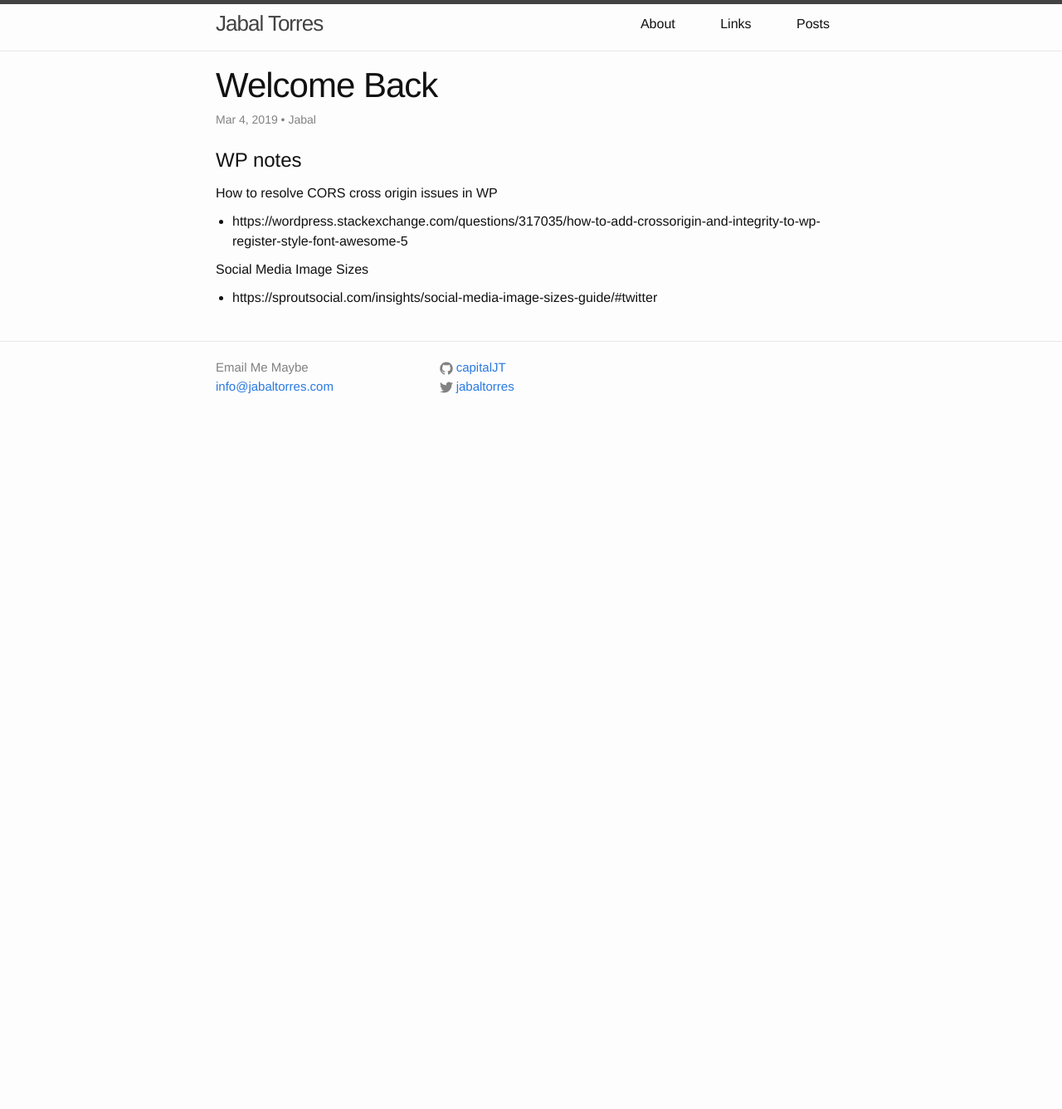
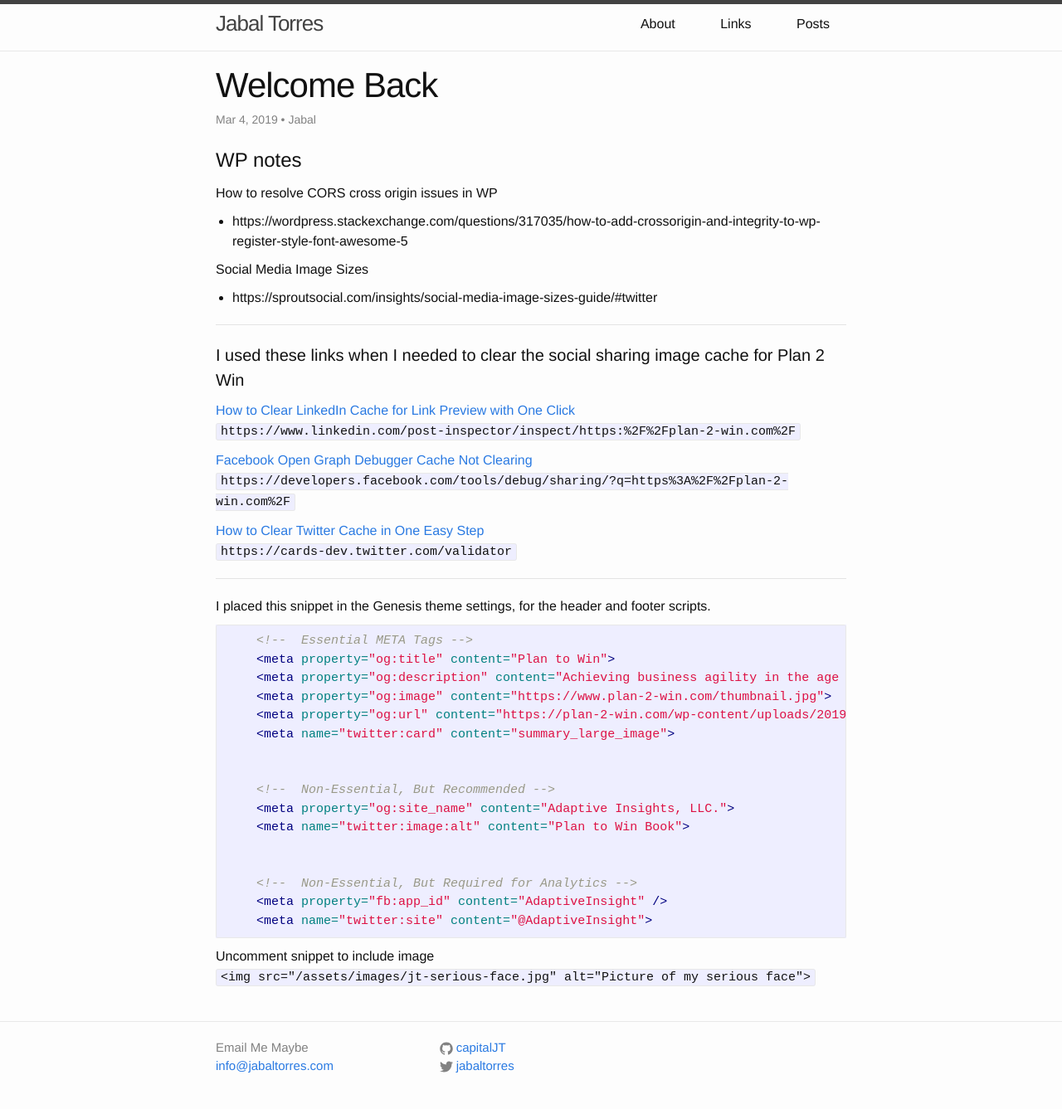
Before and after one commit to capitalJT/capitaljt.github.io, a Jekyll site: the page built from _posts/2019-03-04-welcome-back.md, in a window 1280 px wide. Shown: the whole page at 83% size. Built offline with Jekyll 4.4.1, drawn with Linux system fonts in a browser that asks for light colours; nearby versions of some CDN libraries; a style sheet for code colours, icons or effects is not loaded; before the commit the page ends 900 px from its top, so only the background shows below that.

Commit message:
updated changed files

`````diff
--- a/Gemfile
+++ b/Gemfile
@@ -6,6 +6,7 @@ ruby RUBY_VERSION
 # file and run `bundle install`. Run Jekyll with `bundle exec`, like so:
 #
 #     bundle exec jekyll serve
+#     bundle exec jekyll serve --incremental
 #
 # This will help ensure the proper Jekyll version is running.
 # Happy Jekylling!
--- a/_config.yml
+++ b/_config.yml
@@ -20,7 +20,7 @@ markdown: kramdown
 permalink: /:title
 #future: true
 theme: minima
-gems:
+plugins:
   - jekyll-feed
 exclude:
   - Gemfile
--- a/_posts/2019-03-04-welcome-back.md
+++ b/_posts/2019-03-04-welcome-back.md
@@ -14,3 +14,43 @@ How to resolve CORS cross origin issues in WP
 
 Social Media Image Sizes
 - https://sproutsocial.com/insights/social-media-image-sizes-guide/#twitter
+
+----
+
+
+#### I used these links when I needed to clear the social sharing image cache for Plan 2 Win
+
+[How to Clear LinkedIn Cache for Link Preview with One Click](https://woorkup.com/linkedin-cache/)
+`https://www.linkedin.com/post-inspector/inspect/https:%2F%2Fplan-2-win.com%2F`
+
+[Facebook Open Graph Debugger Cache Not Clearing](https://woorkup.com/facebook-open-graph-debugger-cache-clearing/)
+`https://developers.facebook.com/tools/debug/sharing/?q=https%3A%2F%2Fplan-2-win.com%2F`
+
+[How to Clear Twitter Cache in One Easy Step](https://woorkup.com/how-to-clear-twitter-cache/)
+`https://cards-dev.twitter.com/validator`
+
+----
+
+I placed this snippet in the Genesis theme settings, for the header and footer scripts.
+
+````html
+    <!--  Essential META Tags -->
+    <meta property="og:title" content="Plan to Win">
+    <meta property="og:description" content="Achieving business agility in the age of urgency.">
+    <meta property="og:image" content="https://www.plan-2-win.com/thumbnail.jpg">
+    <meta property="og:url" content="https://plan-2-win.com/wp-content/uploads/2019/03/plan-to-win-facebook.jpg">
+    <meta name="twitter:card" content="summary_large_image">
+
+
+    <!--  Non-Essential, But Recommended -->
+    <meta property="og:site_name" content="Adaptive Insights, LLC.">
+    <meta name="twitter:image:alt" content="Plan to Win Book">
+
+
+    <!--  Non-Essential, But Required for Analytics -->
+    <meta property="fb:app_id" content="AdaptiveInsight" />
+    <meta name="twitter:site" content="@AdaptiveInsight">
+````
+
+Uncomment snippet to include image
+`<img src="/assets/images/jt-serious-face.jpg" alt="Picture of my serious face">`
`````
Also changed, not shown: _posts/2019-04-02-p2w-notes.md (added, +18 -0 lines), links.md (+7 -0 lines).
